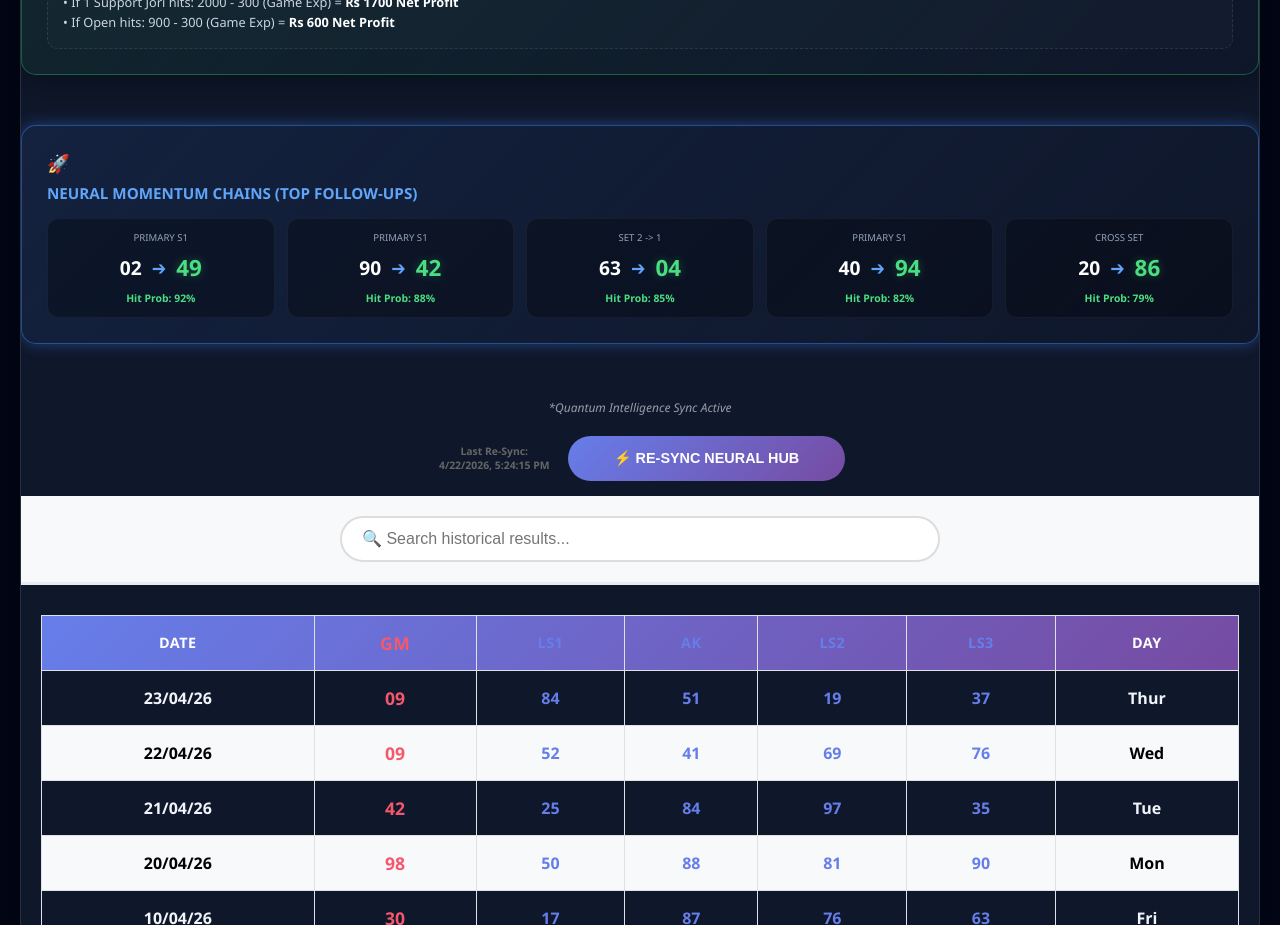
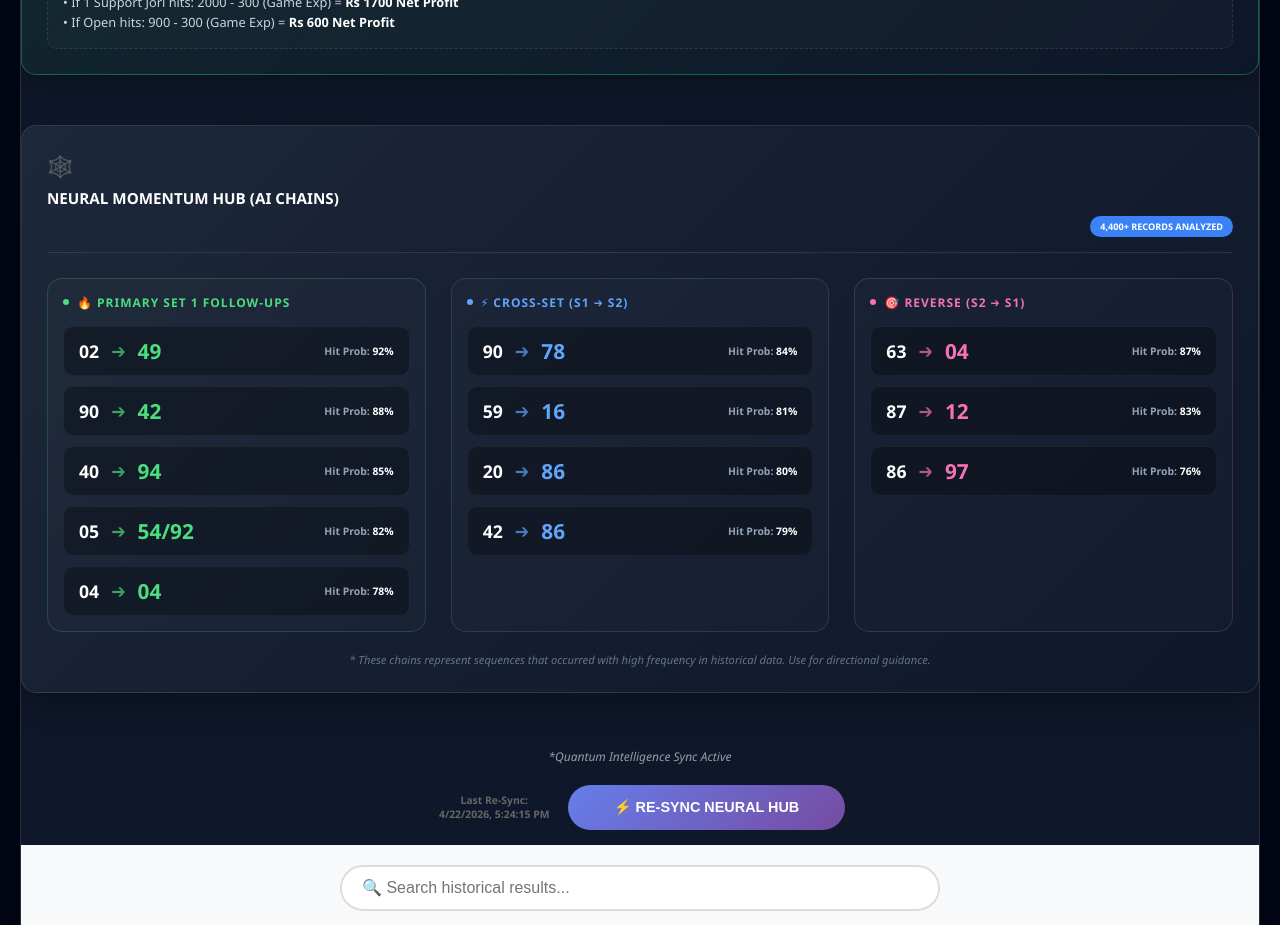
Before and after one commit to umairrana007/ak-lasbela-analysis, a React app in the folder frontend/: page / in a window 1280 px wide. Shown: the part 1540-2465 px from the top of the page. Built offline with nearby package versions, Linux system fonts and the light colour scheme; no server answers; the database is empty; the HTML template or start-up script is replaced by a standard one.

Commit message:
✨ Feature: Expanded Neural Momentum Hub with Primary, Cross-Set, and Reverse chains.

```diff
--- a/frontend/src/App.jsx
+++ b/frontend/src/App.jsx
@@ -135,35 +135,78 @@ const DailyGamePlan = () => {
 };
 
 const MomentumChains = () => {
-    const chains = [
-        { trigger: '02', target: '49', type: 'Primary S1', strength: '92%' },
-        { trigger: '90', target: '42', type: 'Primary S1', strength: '88%' },
-        { trigger: '63', target: '04', type: 'Set 2 -> 1', strength: '85%' },
-        { trigger: '40', target: '94', type: 'Primary S1', strength: '82%' },
-        { trigger: '20', target: '86', type: 'Cross Set', strength: '79%' },
+    const categories = [
+        {
+            title: '🔥 PRIMARY SET 1 FOLLOW-UPS',
+            color: '#4ade80',
+            chains: [
+                { trigger: '02', target: '49', strength: '92%' },
+                { trigger: '90', target: '42', strength: '88%' },
+                { trigger: '40', target: '94', strength: '85%' },
+                { trigger: '05', target: '54/92', strength: '82%' },
+                { trigger: '04', target: '04', strength: '78%' }
+            ]
+        },
+        {
+            title: '⚡ CROSS-SET (S1 ➔ S2)',
+            color: '#60a5fa',
+            chains: [
+                { trigger: '90', target: '78', strength: '84%' },
+                { trigger: '59', target: '16', strength: '81%' },
+                { trigger: '20', target: '86', strength: '80%' },
+                { trigger: '42', target: '86', strength: '79%' }
+            ]
+        },
+        {
+            title: '🎯 REVERSE (S2 ➔ S1)',
+            color: '#f472b6',
+            chains: [
+                { trigger: '63', target: '04', strength: '87%' },
+                { trigger: '87', target: '12', strength: '83%' },
+                { trigger: '86', target: '97', strength: '76%' }
+            ]
+        }
     ];
 
     return (
-        <div className="neural-card glow-blue" style={{
-            background: 'linear-gradient(135deg, rgba(59, 130, 246, 0.1) 0%, rgba(15, 23, 42, 0.95) 100%)',
-            border: '1px solid rgba(59, 130, 246, 0.4)',
-            marginBottom: '25px'
+        <div className="neural-card glow-premium" style={{
+            background: 'linear-gradient(135deg, rgba(30, 41, 59, 0.95) 0%, rgba(15, 23, 42, 1) 100%)',
+            border: '1px solid rgba(255, 255, 255, 0.1)',
+            marginBottom: '25px',
+            padding: '25px'
         }}>
-            <div className="neural-title" style={{color: '#60a5fa', marginBottom: '15px', display: 'flex', alignItems: 'center', gap: '10px'}}>
-                <span style={{fontSize: '1.2em'}}>🚀</span> NEURAL MOMENTUM CHAINS (TOP FOLLOW-UPS)
+            <div className="neural-title" style={{color: '#fff', marginBottom: '25px', display: 'flex', alignItems: 'center', gap: '12px', borderBottom: '1px solid rgba(255,255,255,0.1)', paddingBottom: '15px'}}>
+                <span style={{fontSize: '1.4em'}}>🕸️</span> NEURAL MOMENTUM HUB (AI CHAINS)
+                <span style={{fontSize: '0.6em', background: '#3b82f6', color: '#fff', padding: '4px 10px', borderRadius: '20px', marginLeft: 'auto'}}>4,400+ RECORDS ANALYZED</span>
             </div>
-            <div style={{display: 'grid', gridTemplateColumns: 'repeat(auto-fit, minmax(180px, 1fr))', gap: '12px'}}>
-                {chains.map((c, i) => (
-                    <div key={i} style={{background: 'rgba(0,0,0,0.3)', padding: '12px', borderRadius: '12px', border: '1px solid rgba(255,255,255,0.05)', textAlign: 'center'}}>
-                        <div style={{fontSize: '0.6em', color: '#94a3b8', textTransform: 'uppercase', marginBottom: '8px'}}>{c.type}</div>
-                        <div style={{display: 'flex', alignItems: 'center', justifyContent: 'center', gap: '10px'}}>
-                            <span style={{fontSize: '1.2em', fontWeight: '900', color: '#fff'}}>{c.trigger}</span>
-                            <span style={{color: '#60a5fa', fontSize: '1.2em'}}>➔</span>
-                            <span style={{fontSize: '1.4em', fontWeight: '950', color: '#4ade80', textShadow: '0 0 10px rgba(74, 222, 128, 0.3)'}}>{c.target}</span>
+
+            <div style={{display: 'grid', gridTemplateColumns: 'repeat(auto-fit, minmax(300px, 1fr))', gap: '25px'}}>
+                {categories.map((cat, idx) => (
+                    <div key={idx} style={{background: 'rgba(255,255,255,0.02)', borderRadius: '15px', padding: '15px', border: `1px solid ${cat.color}33`}}>
+                        <div style={{color: cat.color, fontSize: '0.75em', fontWeight: '900', letterSpacing: '1px', marginBottom: '15px', display: 'flex', alignItems: 'center', gap: '8px'}}>
+                            <div style={{width: '6px', height: '6px', borderRadius: '50%', background: cat.color}}></div>
+                            {cat.title}
                         </div>
-                        <div style={{fontSize: '0.65em', color: '#4ade80', marginTop: '8px', fontWeight: 'bold'}}>Hit Prob: {c.strength}</div>
+                        <div style={{display: 'flex', flexDirection: 'column', gap: '10px'}}>
+                            {cat.chains.map((c, i) => (
+                                <div key={i} style={{display: 'flex', alignItems: 'center', justifyContent: 'space-between', padding: '10px 15px', background: 'rgba(0,0,0,0.3)', borderRadius: '10px', border: '1px solid rgba(255,255,255,0.05)'}}>
+                                    <div style={{display: 'flex', alignItems: 'center', gap: '12px'}}>
+                                        <span style={{fontSize: '1.1em', fontWeight: '900', color: '#fff'}}>{c.trigger}</span>
+                                        <span style={{color: cat.color, fontSize: '1.2em', opacity: 0.7}}>➔</span>
+                                        <span style={{fontSize: '1.3em', fontWeight: '950', color: cat.color}}>{c.target}</span>
+                                    </div>
+                                    <div style={{fontSize: '0.65em', color: '#94a3b8', fontWeight: 'bold'}}>
+                                        Hit Prob: <span style={{color: '#fff'}}>{c.strength}</span>
+                                    </div>
+                                </div>
+                            ))}
+                        </div>
                     </div>
                 ))}
+            </div>
+
+            <div style={{marginTop: '20px', fontSize: '0.7em', color: '#64748b', textAlign: 'center', fontStyle: 'italic'}}>
+                * These chains represent sequences that occurred with high frequency in historical data. Use for directional guidance.
             </div>
         </div>
     );
```
